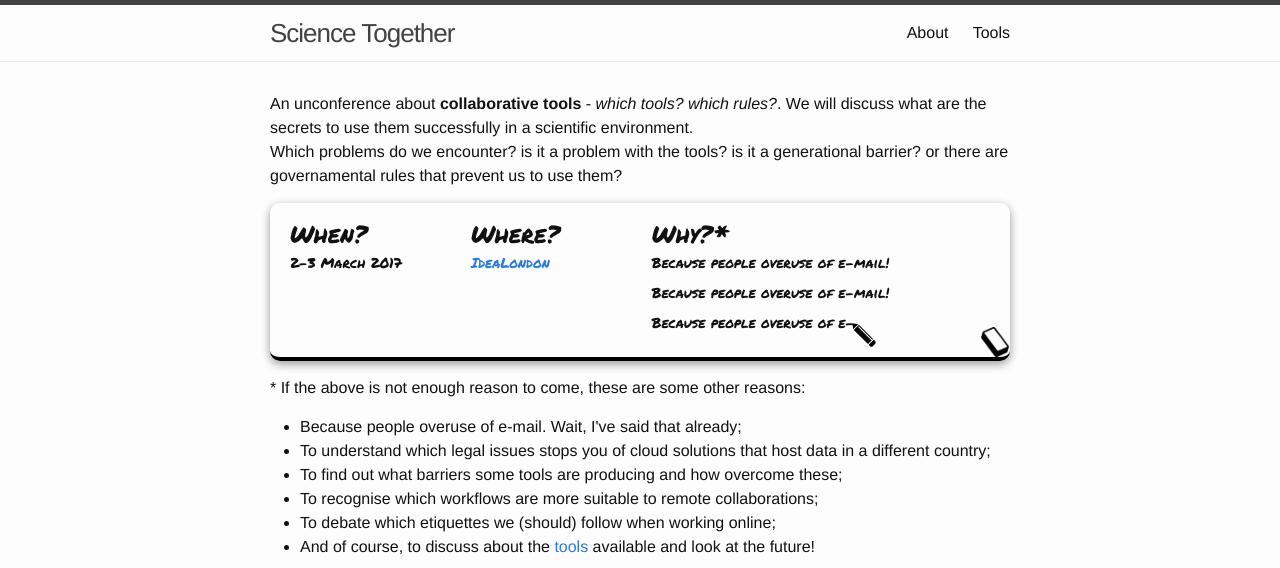
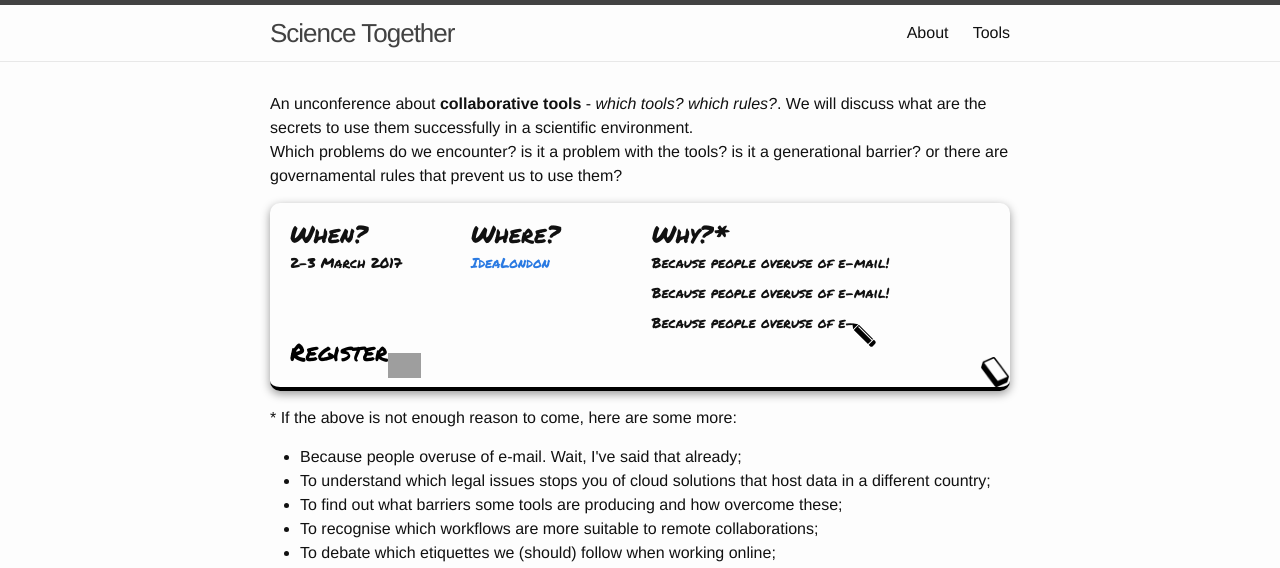
Before and after one commit to ScienceTogether/sciencetogether.github.io, a Jekyll site: the page built from index.html, in a window 1280 px wide. Shown: the top 568 px of the page. Built offline with Jekyll 4.4.1, drawn with Linux system fonts in a browser that asks for light colours; grey boxes are pictures that could not be loaded.

Commit message:
Add link to registration

```diff
--- a/index.html
+++ b/index.html
@@ -39,11 +39,12 @@ layout: default
                 Because people overuse of e-<img src="/assets/pencil.svg" class="rotate90">
             </div>
         </div>
+        <div class="whiteboard-question short"><a style="color:black" href="http://www.eventbrite.co.uk/e/science-together-which-tools-what-rules-tickets-31807441915?ref=ebtnebregn" target="_blank">Register<img height="25px" style="vertical-align: bottom; margin-bottom:-12px" src="/assets/marker_fat_prev.png"></a></div>
         </div>
     </p>
 
     <p>
-        * If the above is not enough reason to come, these are some other reasons:
+        * If the above is not enough reason to come, here are some more:
         <ul>
             <li> Because people overuse of e-mail. Wait, I've said that already; </li>
             <li> To understand which legal issues stops you of cloud solutions that host data in a different country;</li>
```
